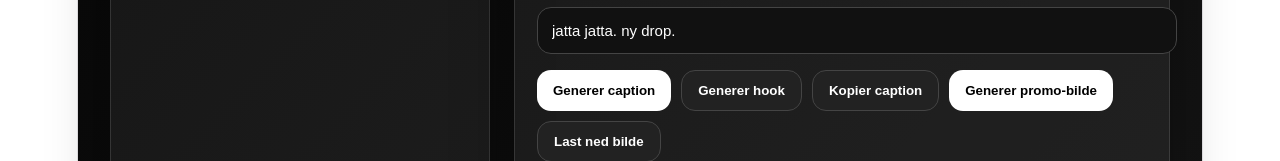
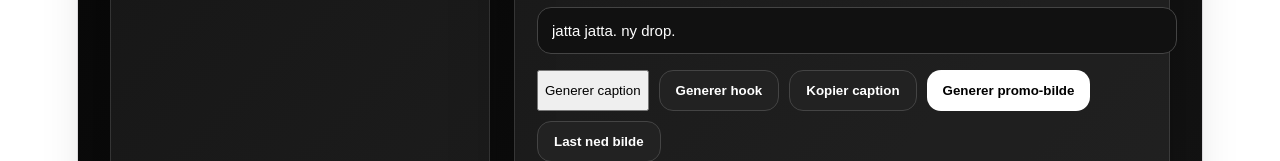
Before and after one commit to hobbytech1/slincrazemerch, a React app in the folder frontend/: page / in a window 1280 px wide. Shown: the part 265-426 px from the top of the page. Built offline with nearby package versions, Linux system fonts and the light colour scheme; no server answers; the HTML template or start-up script is replaced by a standard one.

Commit message:
try again

```diff
--- a/frontend/src/App.jsx
+++ b/frontend/src/App.jsx
@@ -1,4 +1,5 @@
 import { useEffect, useRef, useState } from "react";
+import { generateCaption } from "./utils/captionGenerator";
 
 const BACKEND_URL = "https://slincrazemerch.onrender.com";
 
@@ -380,12 +381,11 @@ function App() {
             />
 
             <div style={styles.buttons}>
-              <button
-                style={styles.button}
-                onClick={() => setCaption(generateCaption("humor"))}
-              >
-                Generer caption
-              </button>
+<button
+  onClick={() => setCaption(generateCaption("humor"))}
+>
+  Generer caption
+</button>
 
               <button
                 style={styles.darkButton}
```
